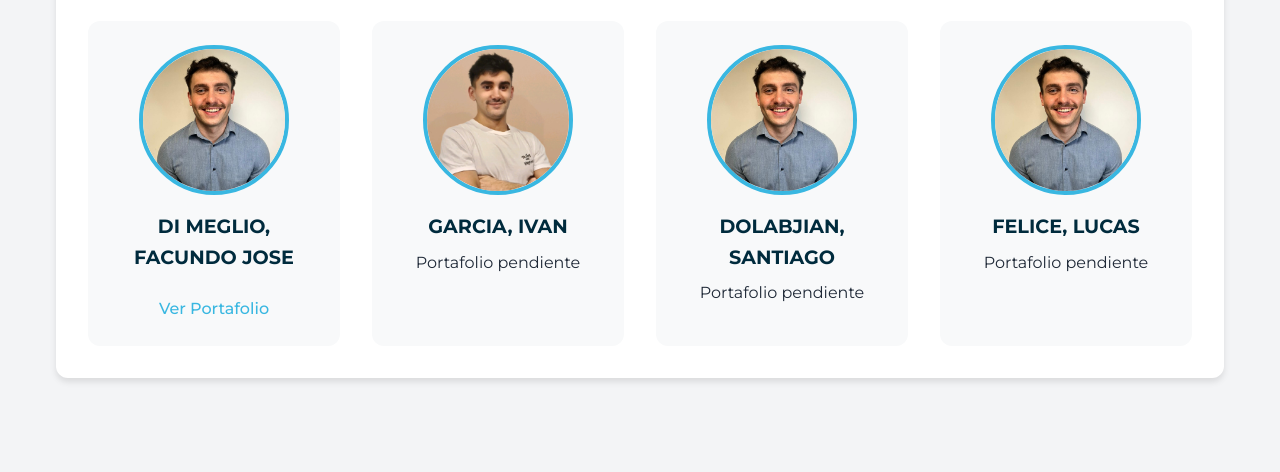
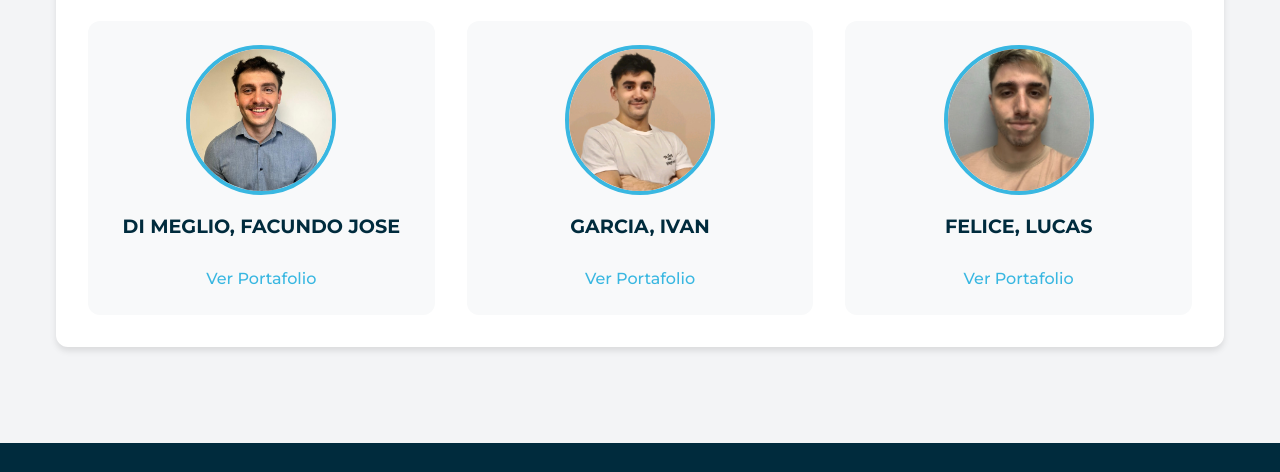
Before and after one commit to facundodimeglio/ParqueTematicoG1, a plain HTML site: page index.html in a window 1280 px wide. Shown: the part 256-728 px from the top of the page. Drawn offline with Linux system fonts and the light colour scheme.

Commit message:
Se realizan cambios

```diff
--- a/css/styles.css
+++ b/css/styles.css
@@ -132,7 +132,7 @@ body {
 /* Team Members Grid */
 .team-grid {
     display: grid;
-    grid-template-columns: repeat(4, 1fr);
+    grid-template-columns: repeat(3, 1fr);
     gap: 2rem;
     max-width: 1200px;
     margin: 0 auto;
--- a/index.html
+++ b/index.html
@@ -54,23 +54,23 @@
                         <img src="images/garcia-ivan-foto.jpg" alt="Ivan Garcia">
                     </div>
                     <h3>GARCIA, IVAN</h3>
-                    <p>Portafolio pendiente</p>
+                    <a href="https://iivigarcia.github.io/desawebuva1/index.html"
+                       class="portfolio-link"
+                       target="_blank">
+                        Ver Portafolio
+                    </a>
                 </div>
                 <!-- Integrante 3 -->
                 <div class="team-member">
                     <div class="member-image">
-                        <img src="images/di-meglio-foto.jpeg" alt="Santiago Dolabjian">
-                    </div>
-                    <h3>DOLABJIAN, SANTIAGO</h3>
-                    <p>Portafolio pendiente</p>
-                </div>
-                <!-- Integrante 4 -->
-                <div class="team-member">
-                    <div class="member-image">
-                        <img src="images/di-meglio-foto.jpeg" alt="Lucas Felice">
+                        <img src="images/felice-lucas-foto.jpeg" alt="Lucas Felice">
                     </div>
                     <h3>FELICE, LUCAS</h3>
-                    <p>Portafolio pendiente</p>
+                    <a href="https://facundodimeglio.github.io/UVA2Ejercicio5/index.html"
+                       class="portfolio-link"
+                       target="_blank">
+                        Ver Portafolio
+                    </a>
                 </div>
             </div>
         </section>
```
Also changed, not shown: images/felice-lucas-foto.jpeg (added).
